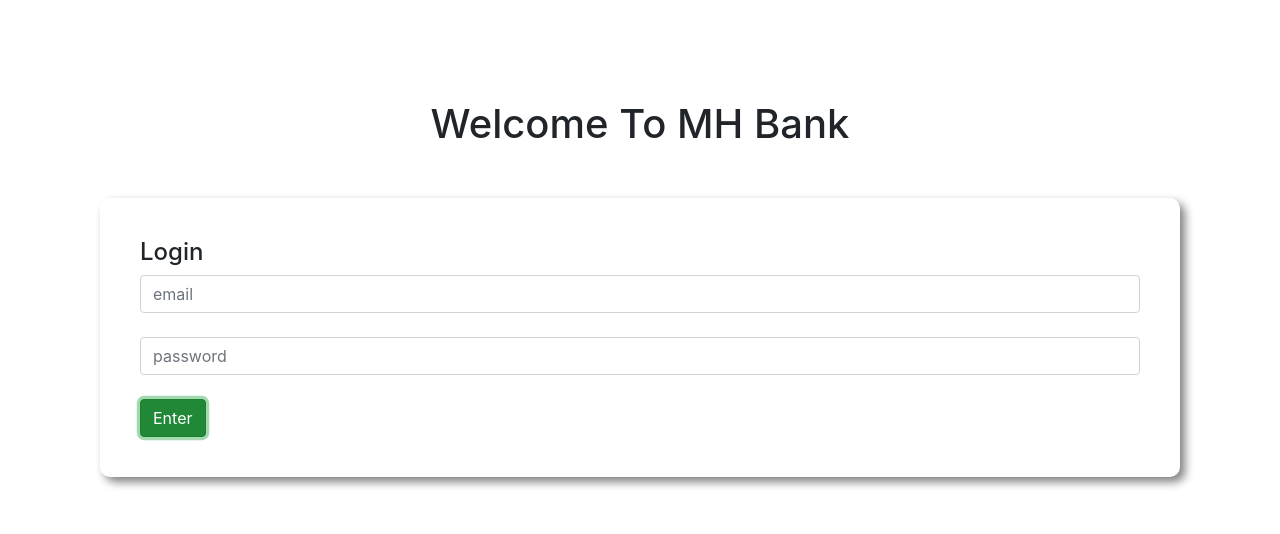
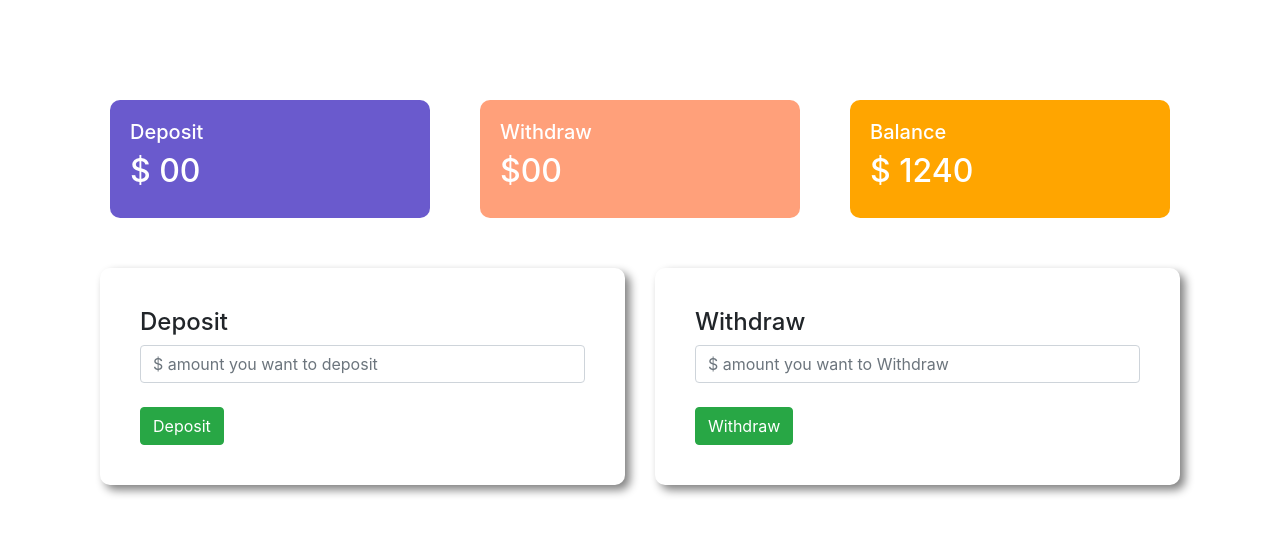
Before and after one commit to mahadihasan1555/mh-bank, a plain HTML site: page index.html in a window 1280 px wide. Both pictures are taken after a click on the button "Enter". Drawn offline with nearby package versions, Linux system fonts and the light colour scheme.

Commit message:
almost done

```diff
--- a/index.html
+++ b/index.html
@@ -26,12 +26,107 @@
 
     </div>
 
+    <div id="transaction-area">
+
+        <div class="row">
+            <div class="col-md-4">
+                <div class="deposit status">
+                    <h5>Deposit</h5>
+                    <h2>$ <span id="currentDeposit">00</span></h2>
+                </div>
+            </div>
+            <div class="col-md-4">
+                <div class="withdraw status">
+                    <h5>Withdraw</h5>
+                    <h2>$00</h2>
+                </div>
+            </div>
+            <div class="col-md-4">
+                <div class="balance status">
+                    <h5>Balance</h5>
+                    <h2>$ <span id="currentBalance">1240</span></h2>
+                </div>
+            </div>
+        </div>
+        <div class="row">
+            <div class="col-md-6">
+               <div class="submit-area">
+                <h4>Deposit</h4>
+                <input id="depositAmount" type="text" class="form-control" placeholder="$ amount you want to deposit ">
+                <br>
+                <button id="addDeposit" class="btn btn-success">Deposit</button>
+               </div>
+            </div>
+            <div class="col-md-6">
+               <div class="submit-area">
+                <h4>Withdraw</h4>
+                <input id="withdrawAmount" type="text" class="form-control" placeholder="$ amount you want to Withdraw ">
+                <br>
+                <button id="addWithdraw" class="btn btn-success">Withdraw</button>
+               </div>
+            </div>
+        </div>
+    </div>
+
     <script>
+
+        // login button event handler
         const loginBtn = document.getElementById("login");
         loginBtn.addEventListener("click", function(){
-            console.log("click korse");
+            const loginArea = document.getElementById("login-area");
+            loginArea.style.display = "none";
+
+        const transactionArea = document.getElementById("transaction-area");
+        transactionArea.style.display = "block";
 
         })
+
+        //deposit button event handler
+        const depositBtn = document.getElementById("addDeposit");
+        depositBtn.addEventListener("click", function(){
+            const depositNumber = getEInputNumber("depositNumber");
+
+
+            updateSpanText("currentDeposit", depositNumber);
+
+            updateSpanText("currentBalance", depositNumber);
+
+
+
+
+
+            document.getElementById("depositAmount").value ="";
+
+        })
+
+        // withdraw button event handler
+
+        const withdrawBtn = document.getElementById("addWithdraw");
+        withdrawBtn.addEventListener("click", function(){
+            const withdrawNumber = getElementById("withdrawAmount");
+            console.log(withdrawNumber);
+
+
+
+
+        })
+
+        function getEInputNumber(id){
+            const amount = document.getElementById(id).value;
+           const amountNumber = parseFloat(amount);
+           return amountNumber;
+
+        }
+
+
+
+        function updateSpanText(id, depositNumber){
+            const current = document.getElementById(id).innerText;
+            const currentNumber = parseFloat(current);
+            const totalAmount = depositNumber + currentNumber;
+            document.getElementById(id).innerText = totalAmount;
+
+        }
 
 
     </script>
--- a/style.css
+++ b/style.css
@@ -7,3 +7,27 @@ body {
     border-radius: 10px;
     box-shadow: 5px 5px 10px gray;
 }
+
+#transaction-area{
+    display: none;
+}
+
+.status{
+    margin: 0px 10px;
+    color: white;
+    padding: 20px;
+    border-radius: 10px;
+}
+
+.deposit{
+
+    background-color: slateblue;
+}
+
+.withdraw{
+    background-color: lightsalmon;
+}
+
+.balance{
+    background-color: orange;
+}
```
